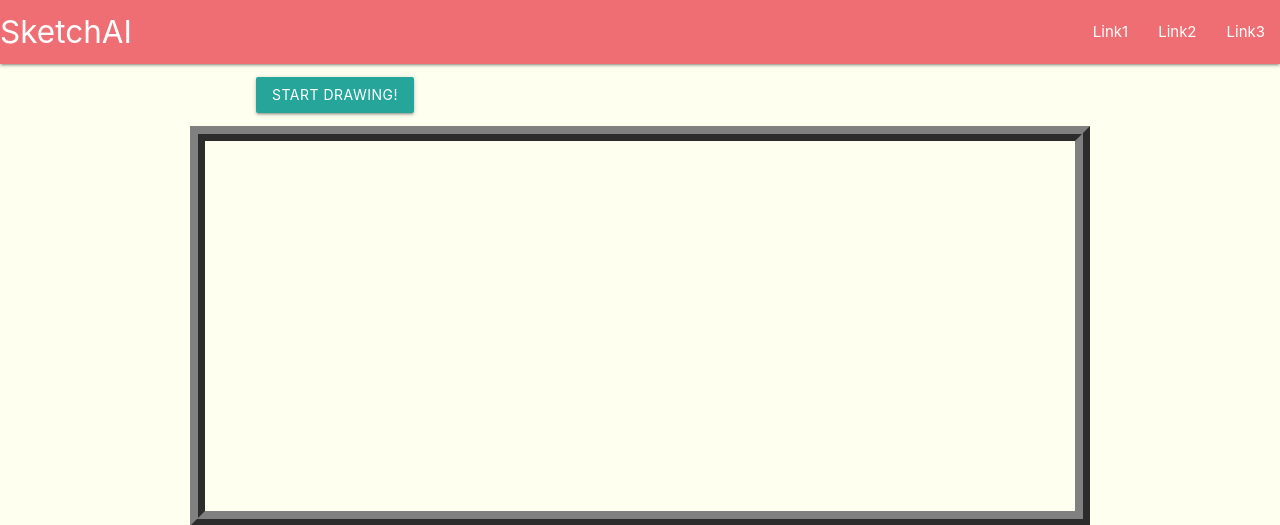
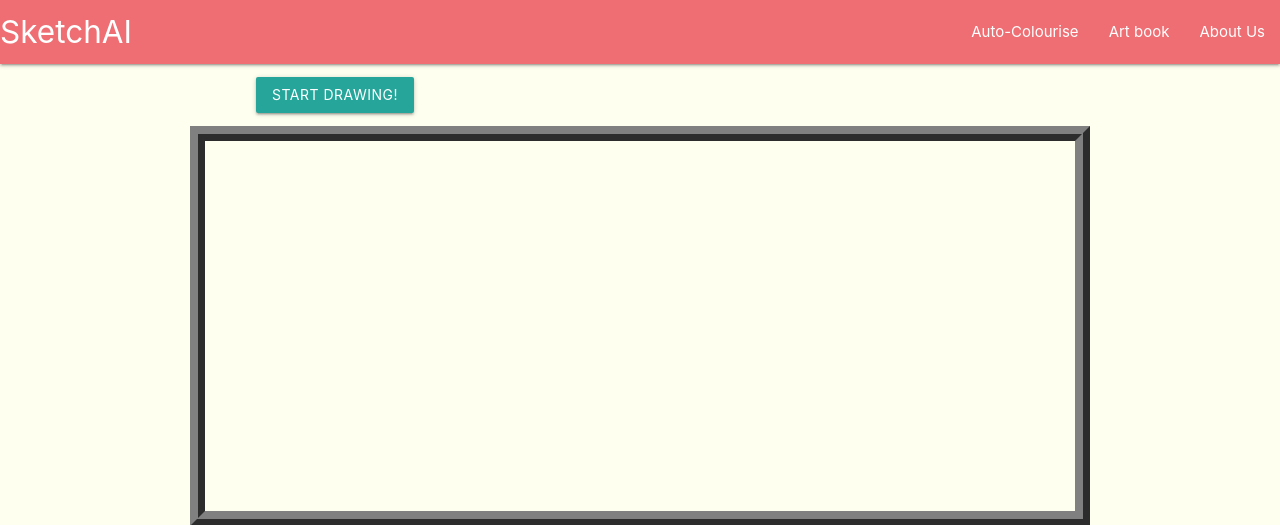
Before and after one commit to SiddharthSampath/sketchAI, a Django app: page / in a window 1280 px wide. Shown: the top 525 px of the page. Run offline with Django 3.2, Linux system fonts and the light colour scheme.

Commit message:
Navbar change

```diff
--- a/drawapp/Templates/drawapp/includes/navbar.html
+++ b/drawapp/Templates/drawapp/includes/navbar.html
@@ -2,9 +2,9 @@
 <div class="nav-wrapper">
   <a href="#" class="brand-logo">SketchAI</a>
   <ul id="nav-mobile" class="right hide-on-med-and-down">
-    <li><a href="sass.html">Link1</a></li>
-    <li><a href="badges.html">Link2</a></li>
-    <li><a href="collapsible.html">Link3</a></li>
+    <li><a href="sass.html">Auto-Colourise</a></li>
+    <li><a href="badges.html">Art book</a></li>
+    <li><a href="collapsible.html">About Us</a></li>
   </ul>
 </div>
 </nav>
```
